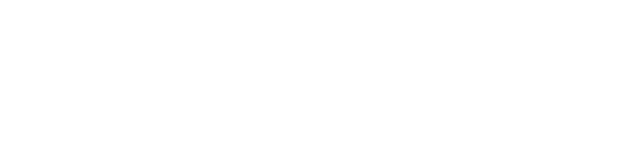
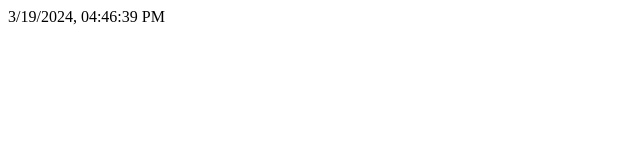
Before and after one commit to acciojob/clock-Siddhesh-Mali, a website: page main.html in a window 1280 px wide. Shown: the whole page, without its empty margins (0-640 px from the left). Drawn offline with Linux system fonts and the light colour scheme.

Commit message:
created a submission

```diff
--- a/main.html
+++ b/main.html
@@ -8,6 +8,9 @@
 
 <body>
 	<!-- the entire body must be written by student -->
+
+	 <div id="clock">
+    </div>
     <script type="text/javascript" src="./script.js">
 </script>
 
--- a/script.js
+++ b/script.js
@@ -1 +1,20 @@
 //your JS code here. If required.
+const clockElement = document.getElementById('clock');
+
+function updateClock() {
+  const now = new Date();
+  const month = now.getMonth() + 1; // Months are zero-indexed (January is 0)
+  const day = now.getDate();
+  const year = now.getFullYear();
+  const hours = now.getHours();
+  const minutes = now.getMinutes();
+  const seconds = now.getSeconds();
+
+  const amPm = hours >= 12 ? 'PM' : 'AM';
+  const formattedHours = hours % 12 || 12; // Convert to 12-hour clock
+
+  clockElement.textContent = `${month}/${day}/${year}, ${formattedHours.toString().padStart(2, '0')}:${minutes.toString().padStart(2, '0')}:${seconds.toString().padStart(2, '0')} ${amPm}`;
+}
+
+updateClock();
+setInterval(updateClock, 1000);
```
